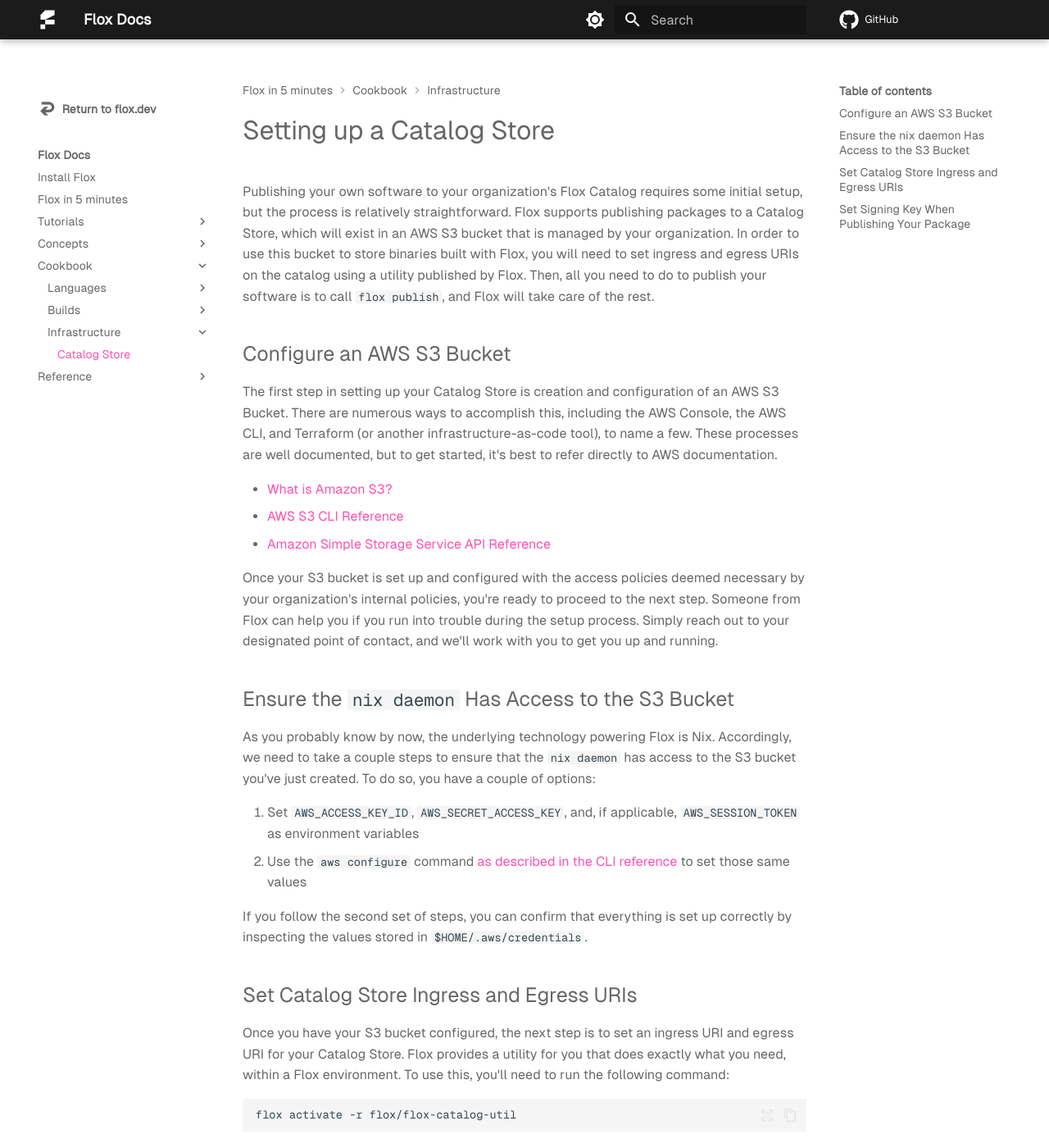
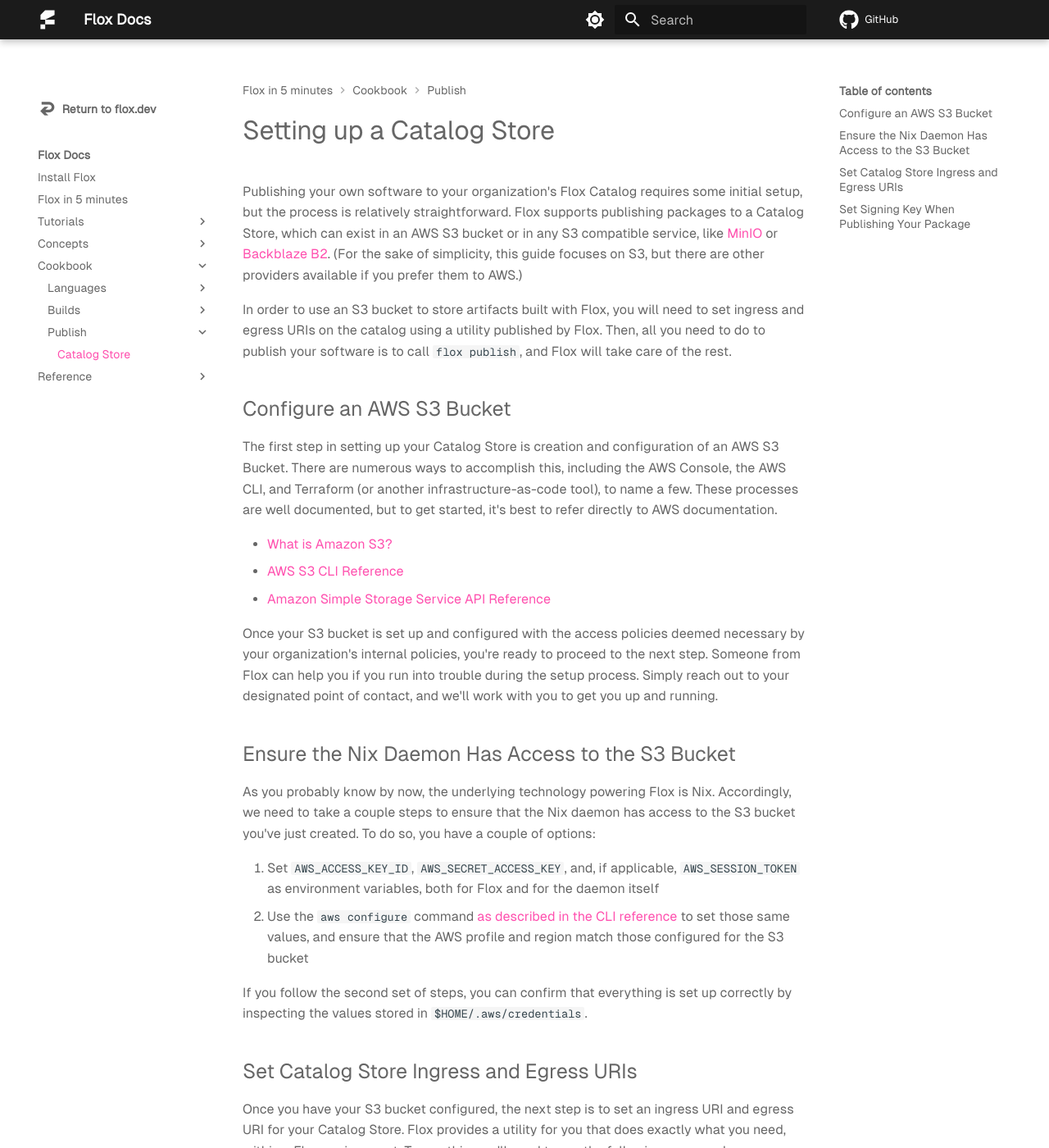
Before and after one commit to flox/floxdocs, an MkDocs documentation site: the page built from docs/cookbook/publish/flox-store.md, in a window 1280 px wide and 1400 px high. Shown: the whole window at 82% size. Built offline with MkDocs 1.6.1 and Material for MkDocs 9.7.7, drawn with Linux system fonts in a browser that asks for light colours; plug-ins that fetch from the network failed and are left out; comment, search, counter and statistics services are not loaded.

Commit message:
feat(flox-store.md): add clarifying details to Catalog Store cookbook
Also restructure the menu so that the cookbook section is now called "publish" instead of "infrastructure."

```diff
--- a/docs/cookbook/infrastructure/flox-store.md
+++ b/docs/cookbook/publish/flox-store.md
@@ -7,11 +7,19 @@
 
 Publishing your own software to your organization's Flox Catalog requires some
 initial setup, but the process is relatively straightforward. Flox supports
-publishing packages to a Catalog Store, which will exist in an AWS S3 bucket
-that is managed by your organization. In order to use this bucket to store
-binaries built with Flox, you will need to set ingress and egress URIs on the
-catalog using a utility published by Flox. Then, all you need to do to publish
-your software is to call `flox publish`, and Flox will take care of the rest.
+publishing packages to a Catalog Store, which can exist in an AWS S3 bucket
+or in any S3 compatible service, like [MinIO][minio-s3-compatible]{:target="\_blank"}
+or [Backblaze B2][backblaze-b2-cloud-storage]{:target="\_blank"}. (For the
+sake of simplicity, this guide focuses on S3, but there are other providers
+available if you prefer them to AWS.)
+
+In order to use an S3 bucket to store artifacts built with Flox, you will need
+to set ingress and egress URIs on the catalog using a utility published by Flox.
+Then, all you need to do to publish your software is to call `flox publish`,
+and Flox will take care of the rest.
+
+[minio-s3-compatible]: https://min.io/product/s3-compatibility
+[backblaze-b2-cloud-storage]: https://www.backblaze.com/cloud-storage
 
 ## Configure an AWS S3 Bucket
 
@@ -35,18 +43,20 @@
 [aws-cli-reference-s3]: https://docs.aws.amazon.com/cli/latest/reference/s3/
 [aws-s3-api-reference]: https://docs.aws.amazon.com/AmazonS3/latest/API/Welcome.html
 
-## Ensure the `nix daemon` Has Access to the S3 Bucket
+## Ensure the Nix Daemon Has Access to the S3 Bucket
 
 As you probably know by now, the underlying technology powering Flox is Nix.
-Accordingly, we need to take a couple steps to ensure that the `nix daemon`
+Accordingly, we need to take a couple steps to ensure that the Nix daemon
 has access to the S3 bucket you've just created. To do so,
 you have a couple of options:
 
-1. Set `AWS_ACCESS_KEY_ID`, `AWS_SECRET_ACCESS_KEY`, and, if applicable, `AWS_SESSION_TOKEN`
-as environment variables
+1. Set `AWS_ACCESS_KEY_ID`, `AWS_SECRET_ACCESS_KEY`, and, if applicable,
+`AWS_SESSION_TOKEN` as environment variables, both for Flox and for
+the daemon itself
 1. Use the `aws configure` command
 [as described in the CLI reference][aws-cli-configure-command]{:target="\_blank"}
-to set those same values
+to set those same values, and ensure that the AWS profile and region match those
+configured for the S3 bucket
 
 If you follow the second set of steps, you can confirm that everything is set
 up correctly by inspecting the values stored in `$HOME/.aws/credentials`.
--- a/mkdocs.yml
+++ b/mkdocs.yml
@@ -62,8 +62,8 @@
       - ... | flat | cookbook/languages/*
     - Builds:
       - ... | flat | cookbook/builds/*
-    - Infrastructure:
-      - ... | flat | cookbook/infrastructure/*
+    - Publish:
+      - ... | flat | cookbook/publish/*
   - Reference:
     - Flox manual:
       - reference/command-reference/flox.md
```
Also changed, not shown: docs/concepts/publishing.md (+1 -1 lines).
